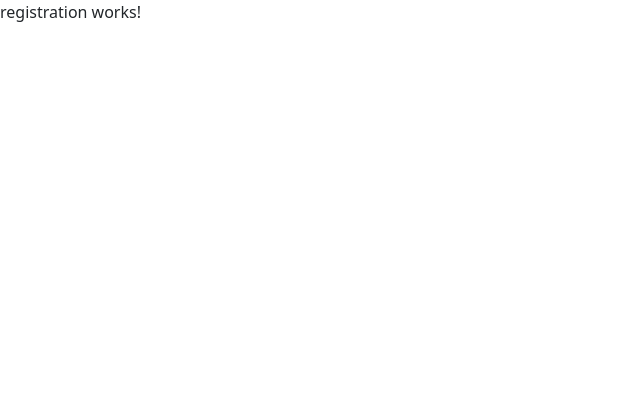
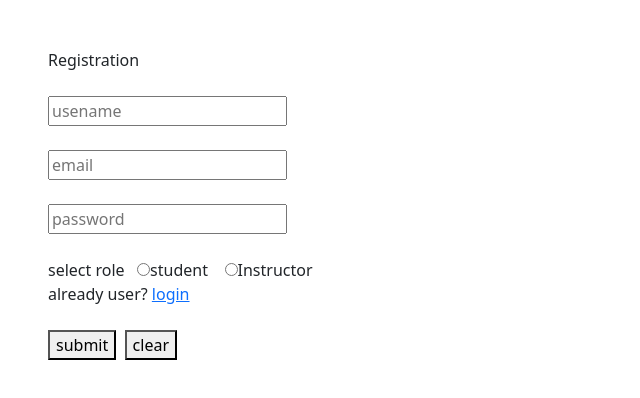
Before and after one commit to github-Krunal/LMS, an Angular app: page /auth/registration in a window 1280 px wide. Shown: the top 398 px of the page, without its empty margins (0-640 px from the left). Built offline with nearby package versions, Linux system fonts and the light colour scheme.

Commit message:
registration page create

```diff
--- a/src/app/components/authentication/registration/registration.component.html
+++ b/src/app/components/authentication/registration/registration.component.html
@@ -1 +1,11 @@
-<p>registration works!</p>
+<div class="mt-5 ms-5">
+  Registration<br><br>
+   <input type="text" placeholder="usename"><br><br>
+   <input type="text" placeholder="email"><br><br>
+   <input type="text" placeholder="password"><br><br>
+   select role &nbsp;&nbsp;<input type="radio" name="student" id="student">student &nbsp;&nbsp;
+   <input type="radio" name="Instructor" id="Instructor">Instructor<br>
+   already user? <a routerLink="/auth/login">login</a><br><br>
+   <button>submit</button>&nbsp;
+   <button>clear</button>
+</div>
--- a/src/app/components/authentication/registration/registration.component.ts
+++ b/src/app/components/authentication/registration/registration.component.ts
@@ -1,9 +1,10 @@
+import { RouterModule } from '@angular/router';
 import { Component } from '@angular/core';
 
 @Component({
   selector: 'app-registration',
   standalone: true,
-  imports: [],
+  imports: [RouterModule],
   templateUrl: './registration.component.html',
   styleUrl: './registration.component.scss'
 })
```
